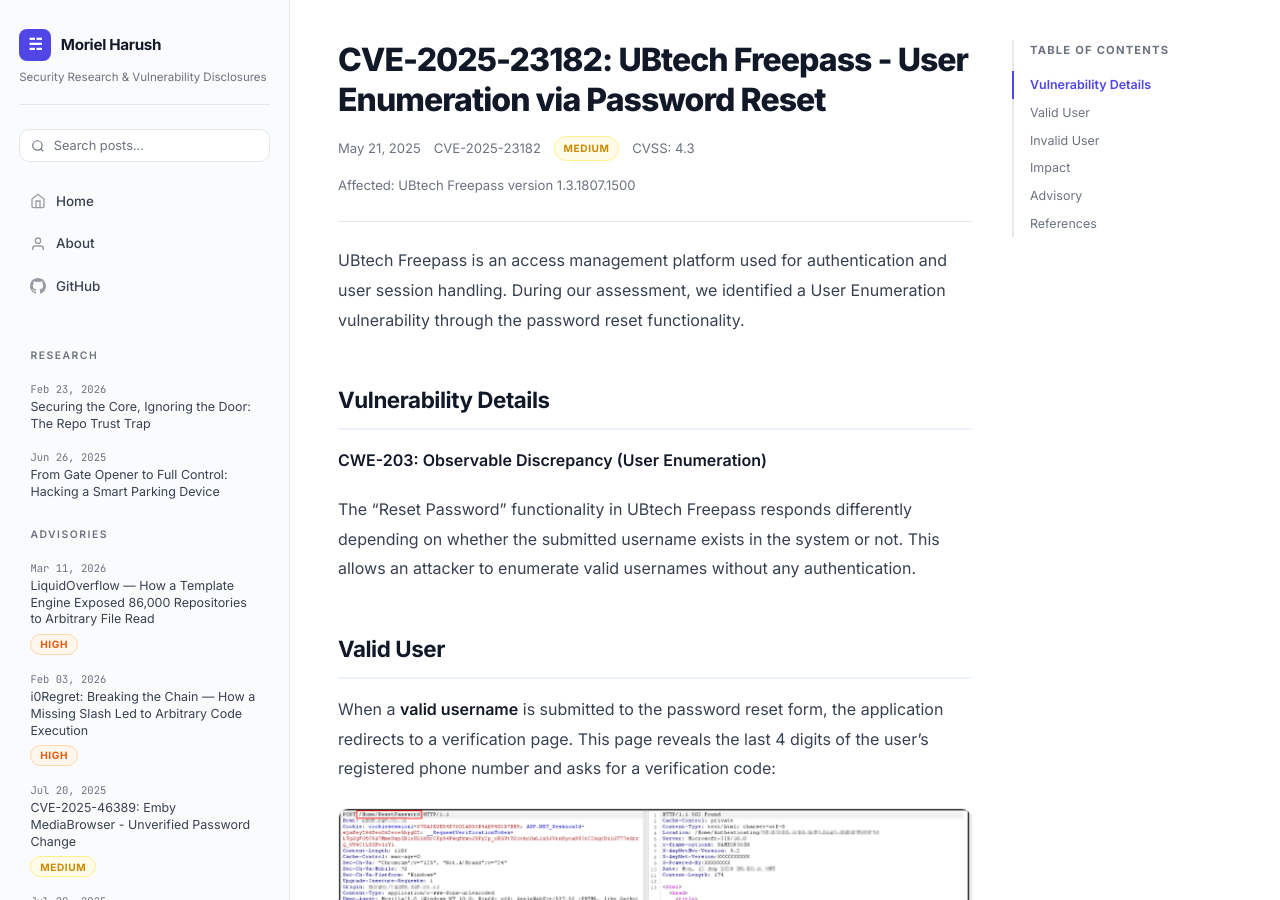
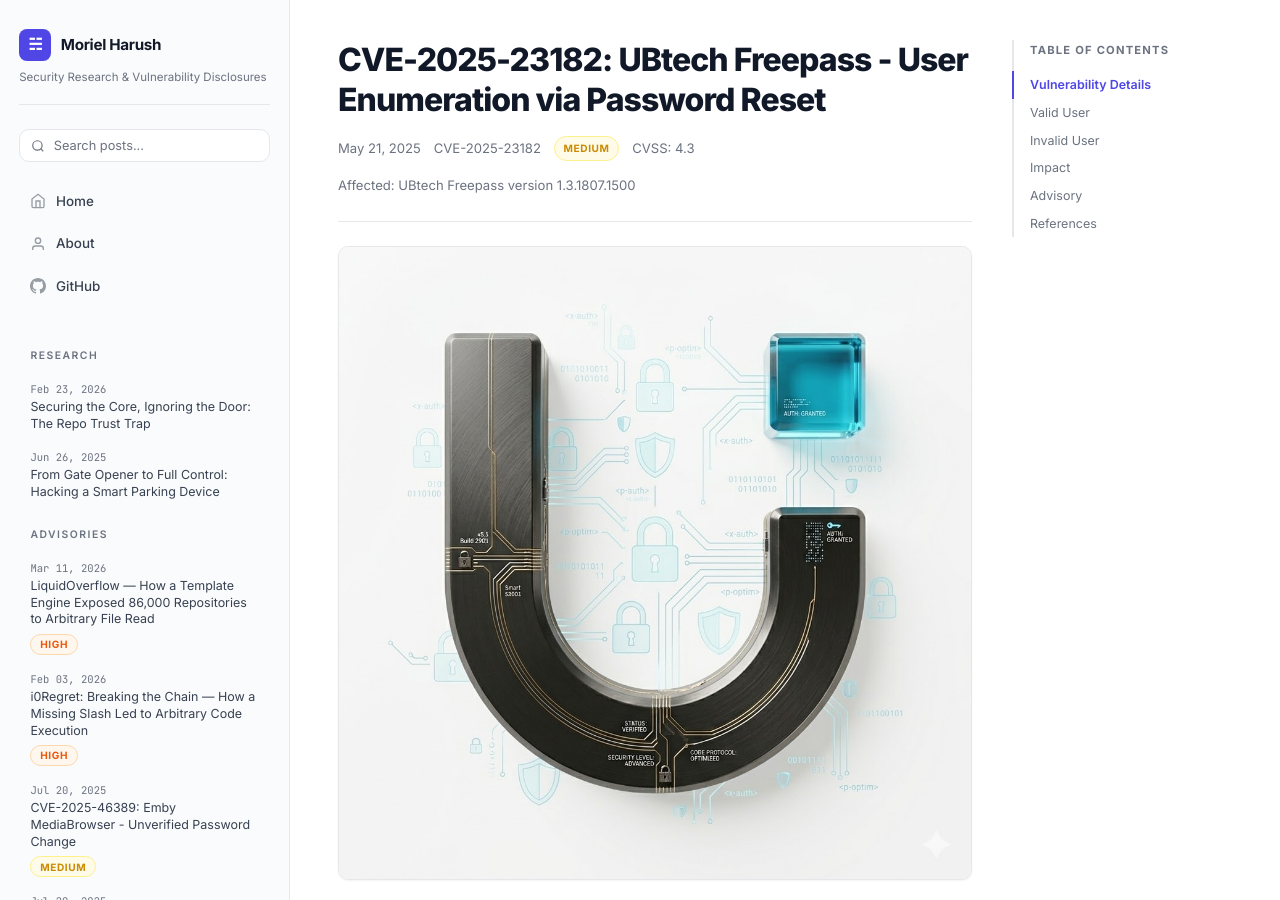
Before and after one commit to MorielHarush/morielharush.github.io, a Jekyll site: the page built from _posts/2025-05-21-ubtech-freepass-user-enumeration.md, in a window 1280 px wide and 900 px high. Built offline with Jekyll 4.4.1, drawn with Linux system fonts in a browser that asks for light colours.

Commit message:
Update 2025-05-21-ubtech-freepass-user-enumeration.md

```diff
--- a/_posts/2025-05-21-ubtech-freepass-user-enumeration.md
+++ b/_posts/2025-05-21-ubtech-freepass-user-enumeration.md
@@ -7,6 +7,7 @@
 cvss: "4.3"
 affected: "UBtech Freepass version 1.3.1807.1500"
 ---
+<img width="1024" height="752" src="/assets/images/ubtechlogo.jpg" />
 
 UBtech Freepass is an access management platform used for authentication and user session handling. During our assessment, we identified a User Enumeration vulnerability through the password reset functionality.
 
```
